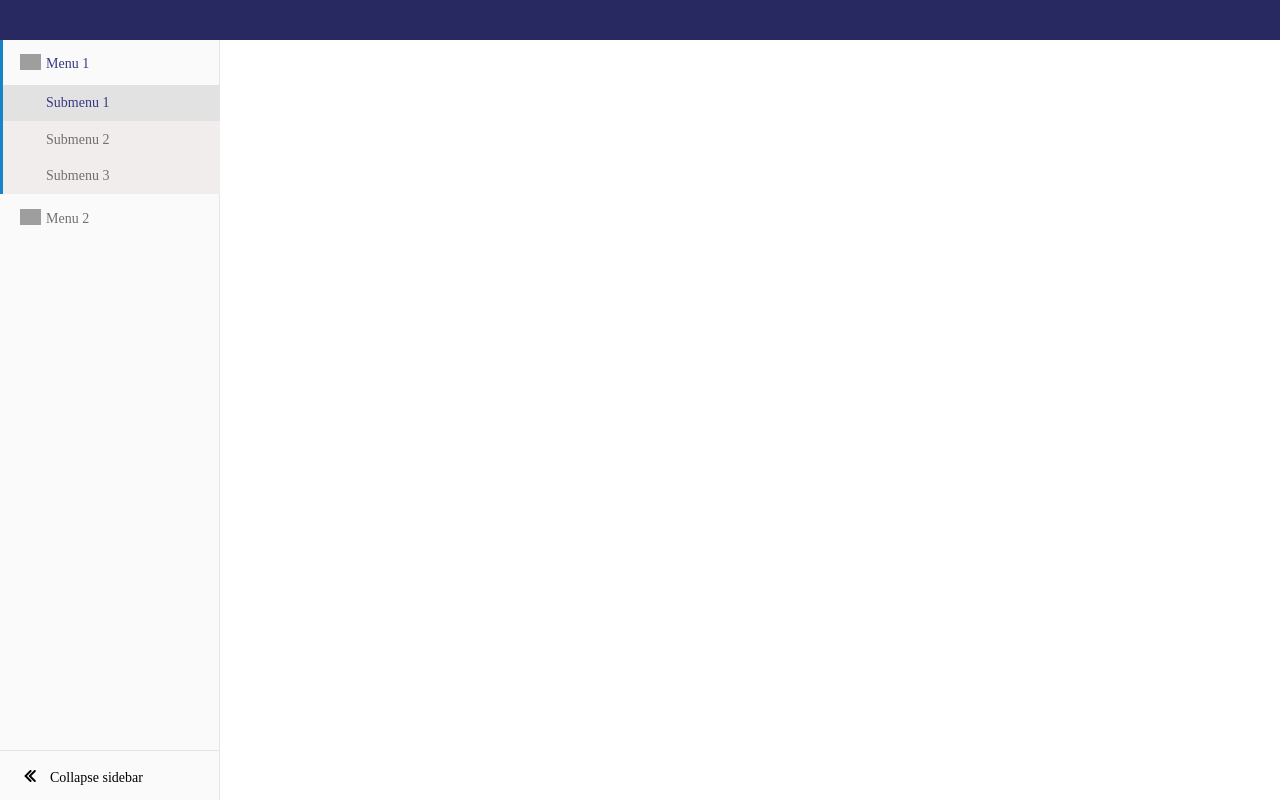
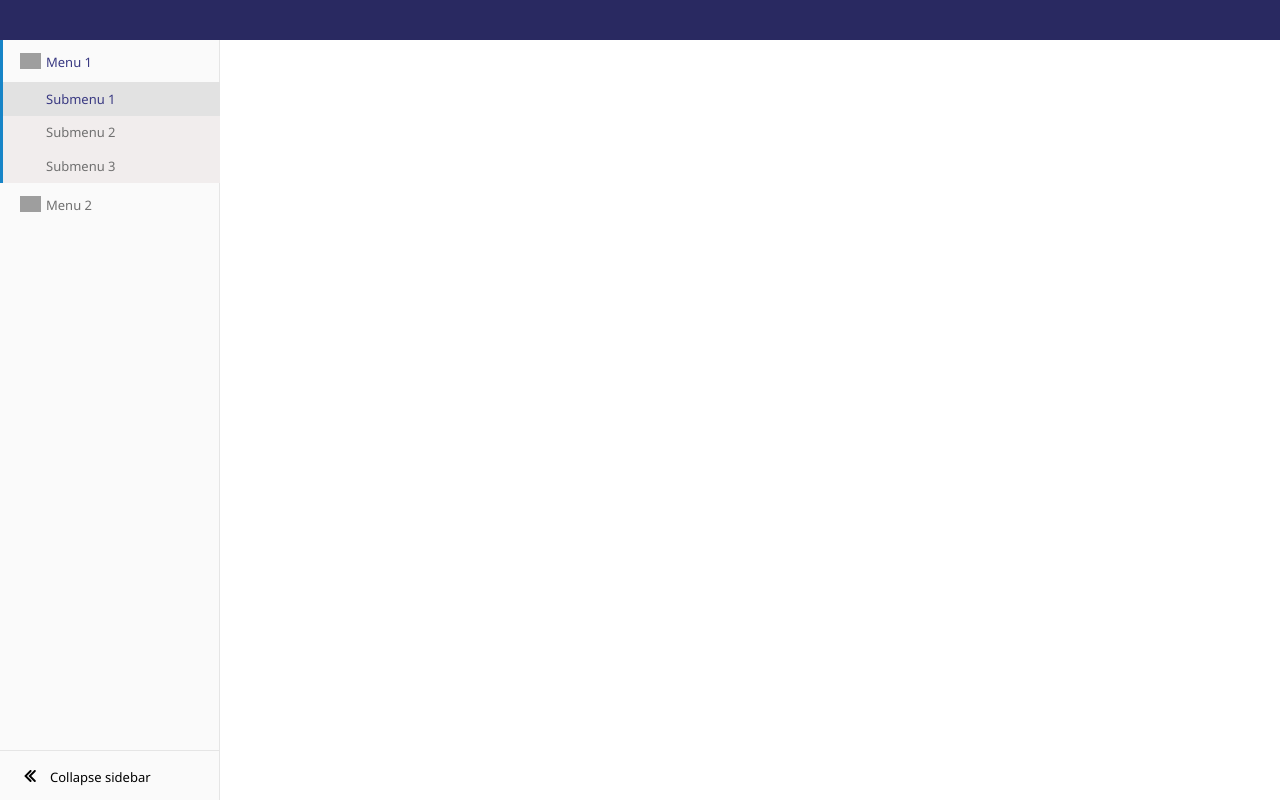
Before and after one commit to nyandrianinamamy/ng-responsive-sidenav, an Angular app: page / in a window 1280 px wide. Built offline with nearby package versions, Linux system fonts and the light colour scheme; grey boxes are pictures that could not be loaded.

Commit message:
fix(nav): font family

```diff
--- a/src/app/sidenav/sidenav.component.scss
+++ b/src/app/sidenav/sidenav.component.scss
@@ -26,8 +26,8 @@ $text-active: #393982;
 $border-color: #e5e5e5;
 
 * {
-  font-size: 14px;
-  font-style: 'Noto Sans';
+  font-size: 13px;
+  font-family: 'Noto Sans';
 }
 
 a, span {
```
